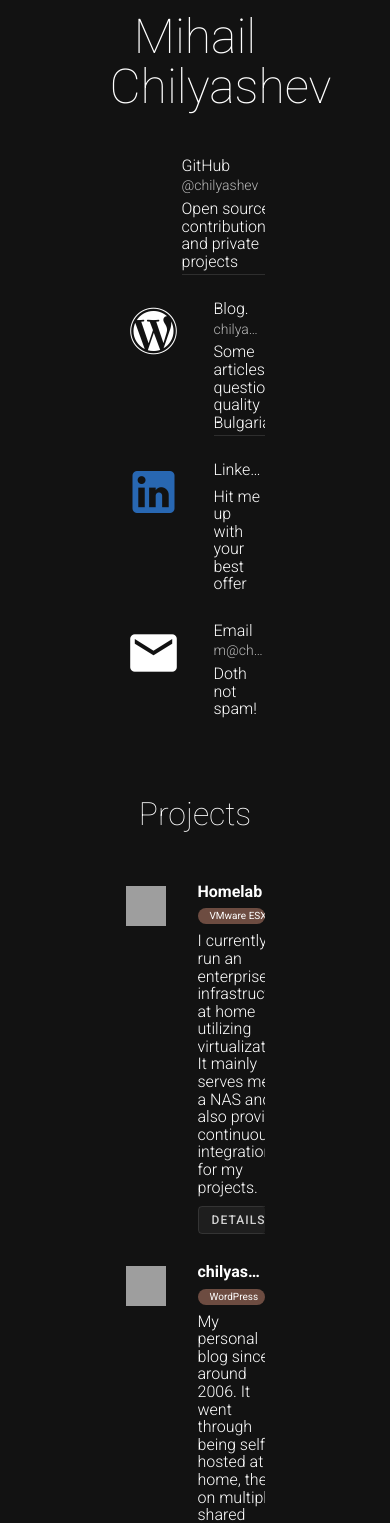
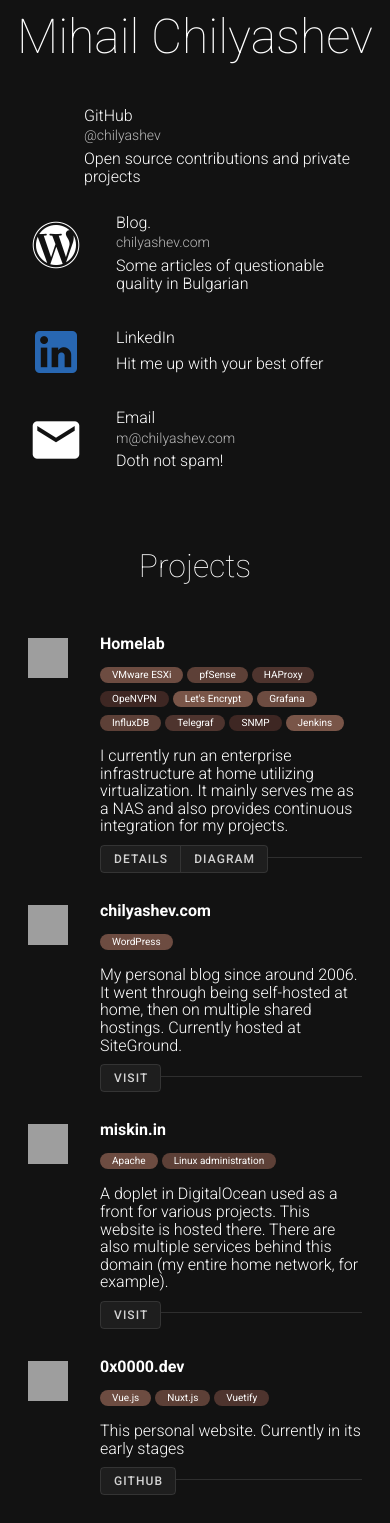
Before and after one commit to chilyashev/0x0000.dev, a Nuxt app: page / in a window 390 px wide. Shown: the top 1523 px of the page. Built offline with nearby package versions, Linux system fonts and the light colour scheme; grey boxes are pictures that could not be loaded.

Commit message:
Fixed mobile design

```diff
--- a/components/ProjectList.vue
+++ b/components/ProjectList.vue
@@ -25,10 +25,15 @@
             <v-list-item-content>
                 <v-list-item-title class="font-weight-bold">{{project.title}}</v-list-item-title>
                 <v-list-item-subtitle class="mb-2 mt-1">
-                    <v-chip v-for="(tech, index) in project.technologies" :key="`tech${index}`" x-small
-                            :color="`brown darken-${1+index % 5}`" class="mr-1">
-                        {{tech}}
-                    </v-chip>
+                    <v-chip-group
+                            column
+                            active-class="primary--text"
+                    >
+                        <v-chip v-for="(tech, index) in project.technologies" :key="`tech${index}`" x-small
+                                :color="`brown darken-${1+index % 5}`" class="mr-1">
+                            {{tech}}
+                        </v-chip>
+                    </v-chip-group>
                 </v-list-item-subtitle>
                 <p class="font-weight-light">{{project.description}}</p>
 
--- a/nuxt.config.js
+++ b/nuxt.config.js
@@ -1,6 +1,9 @@
 import colors from 'vuetify/es5/util/colors'
 
 export default {
+    server: {
+        host: '0.0.0.0'
+    },
     mode: 'universal',
     /*
     ** Headers of the page
--- a/pages/index.vue
+++ b/pages/index.vue
@@ -2,14 +2,14 @@
 <template xmlns:v-slot="http://www.w3.org/1999/XSL/Transform">
     <v-container fluid>
         <v-row>
-            <v-col cols="6" offset="3" align="center">
+            <v-col offset-md="3" md="6" cols="12" align="center">
                 <!--<img src="~/static/images/logo.png" alt="Logo" height="60">-->
                 <h1 class="display-2 font-weight-thin">Mihail Chilyashev</h1>
 
             </v-col>
         </v-row>
         <v-row class="mb-6">
-            <v-col cols="6" offset="3">
+            <v-col offset-md="3" md="6" cols="12">
                 <v-list color="transparent">
                     <v-list-item-group>
                         <v-list-item
@@ -35,23 +35,23 @@
         </v-row>
 
         <v-row>
-            <v-col cols="12" align="center">
+            <v-col offset-md="3" md="6" cols="12" align="center">
                 <h1 class=".display-2 font-weight-thin">Projects</h1>
             </v-col>
         </v-row>
         <v-row>
-            <v-col cols="6" offset="3">
+            <v-col offset-md="3" md="6" cols="12">
                 <ProjectList></ProjectList>
             </v-col>
         </v-row>
 
         <v-row>
-            <v-col cols="12" align="center">
+            <v-col offset-md="3" md="6" cols="12" align="center">
                 <h1 class=".display-2 font-weight-thin">Experience</h1>
             </v-col>
         </v-row>
         <v-row>
-            <v-col cols="6" offset="3">
+            <v-col offset-md="3" md="6" cols="12">
                 <v-timeline>
                     <v-timeline-item
                             v-for="(job, i) in jobs"
@@ -73,6 +73,10 @@
                             <v-row>
                                 <v-col>
                                     <v-chip small :color="`${job.color}`">{{job.title}}</v-chip>
+                                    <v-chip-group
+                                            column
+                                            active-class="primary--text"
+                                    >
                                         <v-chip
                                                 v-for="(tech, index) in job.tech" :key="`tech${index}`"
                                                 class="my-2 mx-1"
@@ -81,6 +85,7 @@
                                         >
                                             {{tech}}
                                         </v-chip>
+                                    </v-chip-group>
                                 </v-col>
                             </v-row>
                         </div>
@@ -98,9 +103,14 @@
     export default {
         layout: 'simple',
         head: {
-            title: 'Home'
+            title: 'Mihail Chilyashev'
         },
         components: {ProjectList},
+        computed: {
+            breakpoint() {
+                return this.$vuetify.breakpoint.name
+            }
+        },
         data() {
             return {
                 bgUrl: backgroundUrl,
```
Lines whose indentation alone changed are shown as unchanged.
